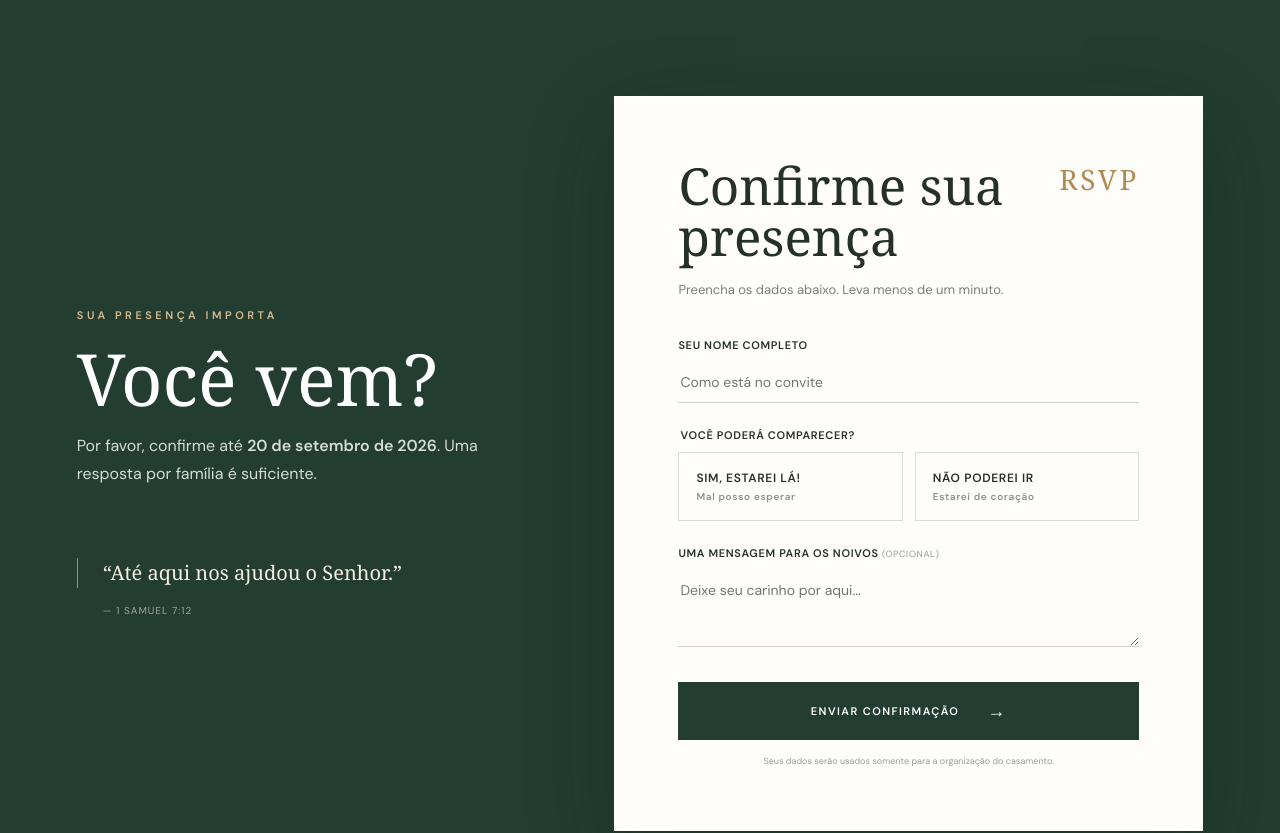
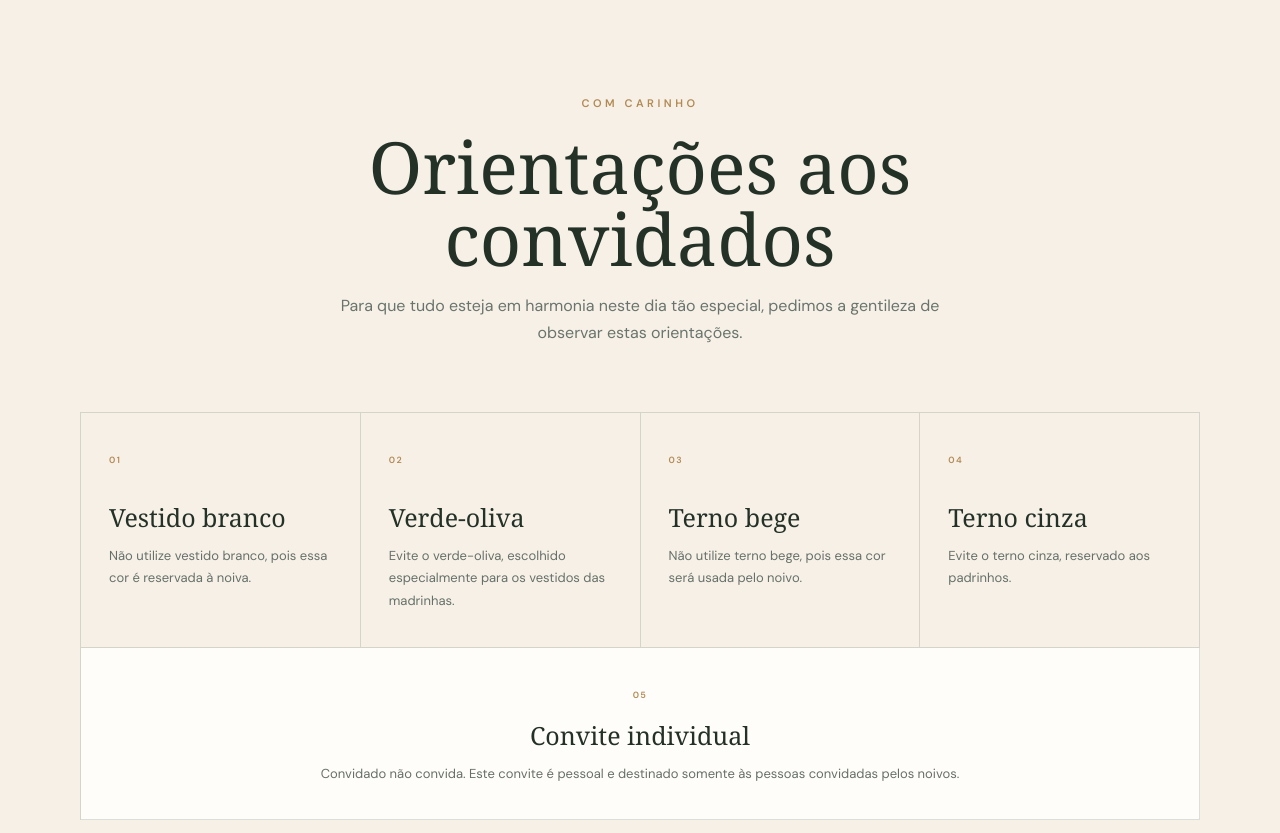
Before and after one commit to andreluizge-ui/casamento, a plain HTML site: page index.html in a window 1280 px wide. Shown: the part 1660-2493 px from the top of the page. Drawn offline with Linux system fonts and the light colour scheme; a web font is replaced by a local one.

Commit message:
Adiciona orientações e exclusão

```diff
--- a/admin.css
+++ b/admin.css
@@ -61,10 +61,14 @@ table { width: 100%; border-collapse: collapse; }
 th { padding: 13px 14px; color: #929990; background: #f6f4ef; font-size: 9px; font-weight: 600; letter-spacing: .1em; text-align: left; text-transform: uppercase; }
 td { padding: 19px 14px; border-bottom: 1px solid var(--line); color: #626b63; font-size: 12px; }
 td:first-child { color: var(--ink); font-weight: 600; }
+th:last-child, td:last-child { text-align: right; }
 .message-cell { max-width: 350px; white-space: nowrap; overflow: hidden; text-overflow: ellipsis; }
 .status { display: inline-block; padding: 6px 9px; border-radius: 30px; font-size: 9px; font-weight: 600; letter-spacing: .06em; text-transform: uppercase; }
 .status.yes { color: #3b5b43; background: #e5eee5; }
 .status.no { color: #8a4d48; background: #f3e6e3; }
+.delete-button { padding: 7px 10px; border: 1px solid #b86b62; cursor: pointer; color: #9d4d45; background: transparent; font-size: 9px; font-weight: 600; letter-spacing: .06em; text-transform: uppercase; transition: .2s; }
+.delete-button:hover { color: white; background: #9d4d45; }
+.delete-button:disabled { cursor: wait; opacity: .55; }
 .empty-state { padding: 70px 20px; text-align: center; }
 .empty-state span { color: var(--gold); font-size: 25px; }
 .empty-state h3 { margin: 18px 0 7px; font: 400 27px var(--serif); }
--- a/index.html
+++ b/index.html
@@ -17,6 +17,7 @@
         <a class="monogram" href="#inicio" aria-label="Início">A<span>&</span>G</a>
         <div class="nav-links">
           <a href="#detalhes">O grande dia</a>
+          <a href="#orientacoes">Orientações</a>
           <a href="#confirmacao">Confirmar presença</a>
         </div>
       </nav>
@@ -72,6 +73,42 @@
             <h3>Traje</h3>
             <p id="traje">Esporte fino</p>
             <strong>Venha para celebrar</strong>
+          </article>
+        </div>
+      </section>
+
+      <section class="guidelines section" id="orientacoes">
+        <div class="section-heading reveal">
+          <p class="eyebrow">Com carinho</p>
+          <h2>Orientações aos convidados</h2>
+          <p>Para que tudo esteja em harmonia neste dia tão especial, pedimos a gentileza de observar estas orientações.</p>
+        </div>
+
+        <div class="guideline-grid">
+          <article class="guideline-card reveal">
+            <span>01</span>
+            <h3>Vestido branco</h3>
+            <p>Não utilize vestido branco, pois essa cor é reservada à noiva.</p>
+          </article>
+          <article class="guideline-card reveal">
+            <span>02</span>
+            <h3>Verde-oliva</h3>
+            <p>Evite o verde-oliva, escolhido especialmente para os vestidos das madrinhas.</p>
+          </article>
+          <article class="guideline-card reveal">
+            <span>03</span>
+            <h3>Terno bege</h3>
+            <p>Não utilize terno bege, pois essa cor será usada pelo noivo.</p>
+          </article>
+          <article class="guideline-card reveal">
+            <span>04</span>
+            <h3>Terno cinza</h3>
+            <p>Evite o terno cinza, reservado aos padrinhos.</p>
+          </article>
+          <article class="guideline-card invitation-note reveal">
+            <span>05</span>
+            <h3>Convite individual</h3>
+            <p>Convidado não convida. Este convite é pessoal e destinado somente às pessoas convidadas pelos noivos.</p>
           </article>
         </div>
       </section>
--- a/styles.css
+++ b/styles.css
@@ -61,6 +61,16 @@ a { color: inherit; }
 .detail-card strong { display: block; font-size: 12px; font-weight: 600; letter-spacing: .08em; }
 .detail-card a { display: inline-block; margin-top: 27px; color: #d7bc91; font-size: 10px; font-weight: 600; letter-spacing: .12em; text-decoration: none; text-transform: uppercase; }
 
+.guidelines { background: var(--cream); }
+.guideline-grid { display: grid; grid-template-columns: repeat(4, 1fr); max-width: 1120px; margin: auto; border-top: 1px solid var(--line); border-left: 1px solid var(--line); }
+.guideline-card { min-height: 235px; padding: 34px 28px; border-right: 1px solid var(--line); border-bottom: 1px solid var(--line); }
+.guideline-card > span { color: var(--gold); font-size: 9px; font-weight: 600; letter-spacing: .16em; }
+.guideline-card h3 { margin: 35px 0 14px; font: 400 25px/1.15 var(--serif); }
+.guideline-card p { margin: 0; color: #667068; font-size: 13px; line-height: 1.7; }
+.guideline-card.invitation-note { grid-column: 1 / -1; min-height: auto; text-align: center; background: var(--paper); }
+.guideline-card.invitation-note h3 { margin-top: 18px; }
+.guideline-card.invitation-note p { max-width: 650px; margin: auto; }
+
 .rsvp { display: grid; grid-template-columns: .85fr 1.15fr; gap: 8vw; align-items: center; color: white; background: var(--forest); }
 .eyebrow.light { color: #d7bc91; }
 .rsvp-copy > p:nth-of-type(2) { max-width: 440px; color: #d5ddd6; line-height: 1.75; }
@@ -113,10 +123,17 @@ footer small { color: var(--gold); letter-spacing: .22em; }
   .detail-grid { grid-template-columns: 1fr; gap: 14px; }
   .detail-card + .detail-card { border-left: 1px solid var(--line); }
   .detail-card.featured { transform: none; }
+  .guideline-grid { grid-template-columns: 1fr 1fr; }
+  .guideline-card.invitation-note { grid-column: 1 / -1; }
   .rsvp { grid-template-columns: 1fr; gap: 55px; }
   .rsvp-copy blockquote { margin-top: 45px; }
   .form-card { padding: 36px 24px; }
   .choice-row { grid-template-columns: 1fr; }
+}
+
+@media (max-width: 520px) {
+  .guideline-grid { grid-template-columns: 1fr; }
+  .guideline-card.invitation-note { grid-column: auto; text-align: left; }
 }
 
 @media (prefers-reduced-motion: reduce) {
```
Also changed, not shown: admin.html (+1 -0 lines), admin.js (+34 -0 lines).
